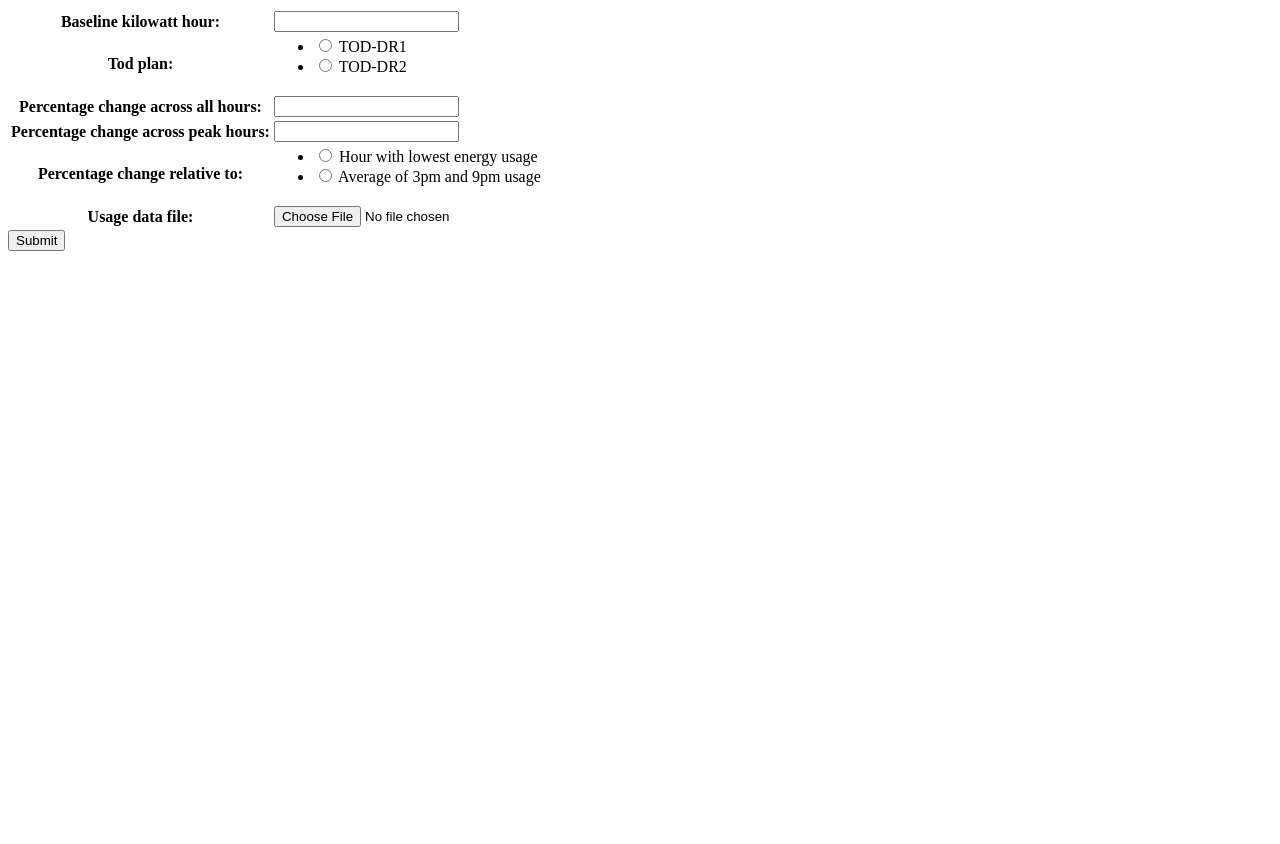
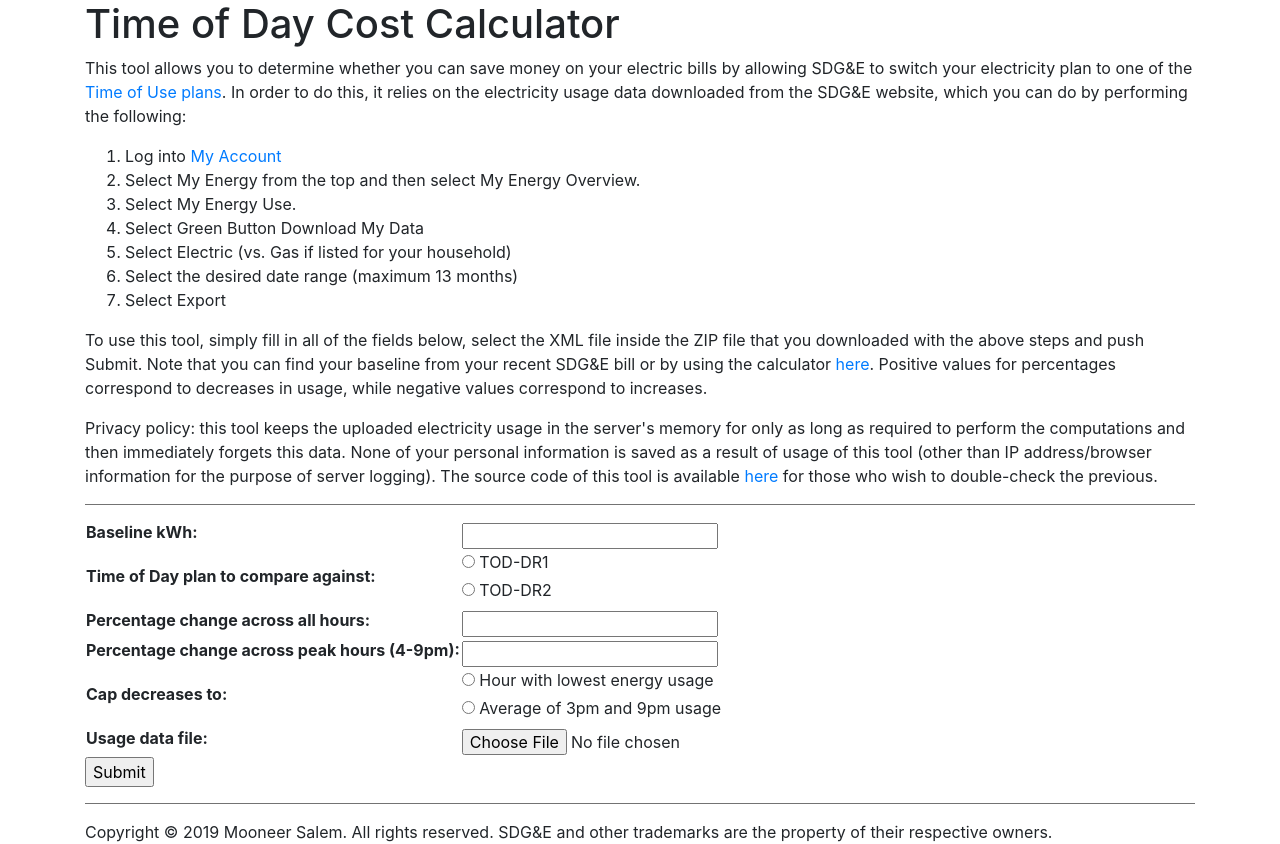
Before and after one commit to tmiw/sdgecalc, a Django app: template templates/todcalc.html in a window 1280 px wide. Before the commit the page ends 251 px from the top, so only its background shows below. Run offline with Django 3.2, Linux system fonts and the light colour scheme; the template is opened without the code that fills it: values that come from a table or form of the project are taken from there, others are empty; some libraries are stand-ins or nearby versions.

Commit message:
Apply formatting to calculator and adjust form field labels.

```diff
--- a/templates/todcalc.html
+++ b/templates/todcalc.html
@@ -1,7 +1,72 @@
 {% load humanize %}
+<html>
+<head>
+<title>Time of Day Cost Calculator</title>
+<meta name="viewport" content="width=device-width, initial-scale=1, shrink-to-fit=no" />
+<link rel="stylesheet" href="https://stackpath.bootstrapcdn.com/bootstrap/4.3.1/css/bootstrap.min.css" integrity="sha384-ggOyR0iXCbMQv3Xipma34MD+dH/1fQ784/j6cY/iJTQUOhcWr7x9JvoRxT2MZw1T" crossorigin="anonymous">
+<style type="text/css">
+ul#id_tod_plan {
+    list-style-type: none;
+    padding: 0;
+    margin: 0;
+}
+ul#id_percentage_change_relative_to {
+    list-style-type: none;
+    padding: 0;
+    margin: 0;
+}
+</style>
+</head>
+<body>
+
+<div class="container">
+  <div class="row">
+    <div class="col">
+      <h1>Time of Day Cost Calculator</h1>
+    </div>
+  </div>
+  <div class="row">
+    <div class="col">
+<p>This tool allows you to determine whether you can save money on your
+electric bills by allowing SDG&amp;E to switch your electricity plan to one of
+the <a href="https://www.sdge.com/whenmatters" target="_blank">Time of Use
+plans</a>. In order to do this, it relies on the electricity usage
+data downloaded from the SDG&amp;E website, which you can do by performing the
+following:</p>
+
+<ol>
+<li>Log into <a href="https://myaccount.sdge.com" target="_blank">My Account</a></li>
+<li>Select My Energy from the top and then select My Energy Overview.</li>
+<li>Select My Energy Use.</li>
+<li>Select Green Button Download My Data</li>
+<li>Select Electric (vs. Gas if listed for your household)</li>
+<li>Select the desired date range (maximum 13 months)</li>
+<li>Select Export</li>
+</ol>
+
+<p>To use this tool, simply fill in all of the fields below, select the XML file
+inside the ZIP file that you downloaded with the above steps and push
+Submit. Note that you can find your baseline from your recent SDG&amp;E bill
+or by using the calculator <a
+href="https://www.sdge.com/baseline-allowance-calculator"
+target="_blank">here</a>. Positive values for percentages correspond to
+decreases in usage, while negative values correspond to increases.</p>
+
+<p>Privacy policy: this tool keeps the uploaded electricity usage in the
+server's memory for only as long as required to perform the computations and
+then immediately forgets this data. None of your personal information is saved as
+a result of usage of this tool (other than IP address/browser information for
+the purpose of server logging). The source code of this tool is available <a
+href="https://github.com/tmiw/sdgecalc" target="_blank">here</a> for those who
+wish to double-check the previous.</p>
+<hr noshade/>
+    </div>
+  </div>
+  <div class="row">
+    <div class="col">
 {% if form.is_valid %}
 
-Results:
+<h3>Results:</h3>
 
 <table>
 <tr>
@@ -47,3 +112,15 @@ Results:
     </table>
     <input type="submit" value="Submit" />
 </form>
+<hr noshade/>
+    </div>
+  </div>
+  <div class="row">
+    <div class="col">
+      Copyright &copy; 2019 Mooneer Salem. All rights reserved. SDG&amp;E and
+other trademarks are the property of their respective owners.
+    </div>
+  </div>
+</div>
+</body>
+</html>
--- a/todcalc/forms.py
+++ b/todcalc/forms.py
@@ -11,9 +11,9 @@ RELATIVE_TO_CHOICE = (
 )
 
 class TODCalcForm(forms.Form):
-    baseline_kilowatt_hour = forms.IntegerField()
-    tod_plan = forms.ChoiceField(widget=forms.RadioSelect(), choices=TOD_PLAN_CHOICE)
-    percentage_change_across_all_hours = forms.IntegerField()
-    percentage_change_across_peak_hours = forms.IntegerField()
-    percentage_change_relative_to = forms.ChoiceField(widget=forms.RadioSelect(), choices=RELATIVE_TO_CHOICE)
+    baseline_kilowatt_hour = forms.IntegerField(label=u"Baseline kWh")
+    tod_plan = forms.ChoiceField(widget=forms.RadioSelect(), choices=TOD_PLAN_CHOICE, label="Time of Day plan to compare against")
+    percentage_change_across_all_hours = forms.IntegerField(label="Percentage change across all hours")
+    percentage_change_across_peak_hours = forms.IntegerField(label="Percentage change across peak hours (4-9pm)")
+    percentage_change_relative_to = forms.ChoiceField(widget=forms.RadioSelect(), choices=RELATIVE_TO_CHOICE, label="Cap decreases to")
     usage_data_file = forms.FileField()
```
